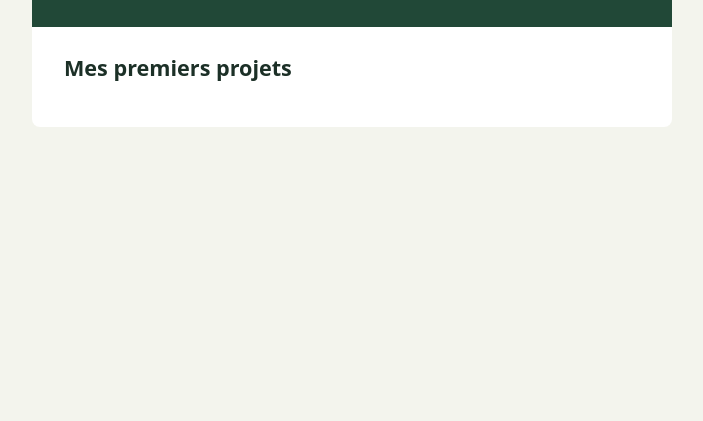
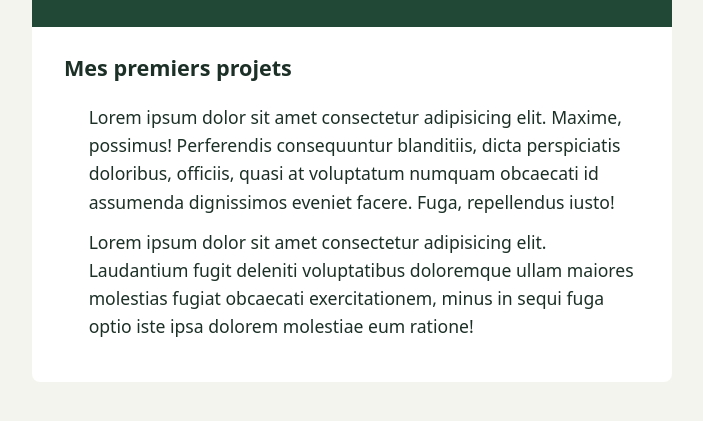
Before and after one commit to mpriouzeaumagni-pixel/portfolio, a plain HTML site: page mon-portfolio/index.html in a window 1280 px wide. Shown: the part 691-1112 px from the top of the page, without its empty margins (288-991 px from the left). Before the commit the page ends 906 px from the top, so only its background shows below. Drawn offline with Linux system fonts and the light colour scheme.

Commit message:
sixieme version

```diff
--- a/mon-portfolio/index.html
+++ b/mon-portfolio/index.html
@@ -17,7 +17,8 @@
     <section>
       <h2>Mes premiers projets</h2>
       <ul>
-        <!-- Ajoute tes deux projets ici. -->
+        <li>Lorem ipsum dolor sit amet consectetur adipisicing elit. Maxime, possimus! Perferendis consequuntur blanditiis, dicta perspiciatis doloribus, officiis, quasi at voluptatum numquam obcaecati id assumenda dignissimos eveniet facere. Fuga, repellendus iusto!</li>
+        <li>Lorem ipsum dolor sit amet consectetur adipisicing elit. Laudantium fugit deleniti voluptatibus doloremque ullam maiores molestias fugiat obcaecati exercitationem, minus in sequi fuga optio iste ipsa dolorem molestiae eum ratione!</li>
       </ul>
     </section>
     <div>
--- a/mon-portfolio/style.css
+++ b/mon-portfolio/style.css
@@ -27,7 +27,6 @@ header {
 .img {
   width: 100%;
   height: auto;
-
 }
 section {
   background: white;
@@ -46,6 +45,7 @@ h2 {
 }
 
 ul {
+  list-style: none;
   padding-left: 1.4em;
 }
 
```
